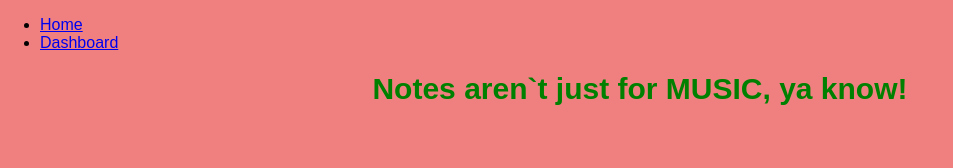
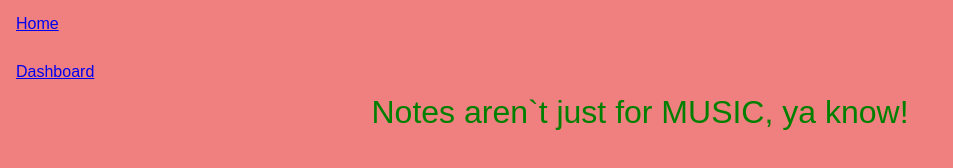
Before and after one commit to tamarushin/28-routing-and-testing, a React app: page / in a window 1280 px wide. Shown: the whole page, without its empty margins (0-953 px from the left). Built offline with nearby package versions, Linux system fonts and the light colour scheme.

Commit message:
fixed layout with css and flexbox

```diff
--- a/src/index.js
+++ b/src/index.js
@@ -3,6 +3,7 @@ import ReactDom from 'react-dom';
 
 
 import App from './components/App/App';
+import './styles/reset.css';
 import './styles/index.scss';
 
 class Main extends Component {
--- a/src/styles/index.scss
+++ b/src/styles/index.scss
@@ -1,27 +1,27 @@
-body {
-  background-color: lightcoral;
-  height:100%;
-  width:100%;
-  margin:0;
-  padding:0;
-
-}
-
 * {
-  box-sizing:border-box;
+  box-sizing: border-box;
   max-width: 100%;
 }
 
+body {
+  background-color: lightcoral;
+  height: 100%;
+  width: 100%;
+  margin: 0;
+  padding: 0;
+}
 
 h1 {
   color: green;
   text-align: center;
-  font-size: 30px;
-  font-family: fantasy
-};
+  font-size: 2em;
+  font-family: fantasy;
+}
 
 p {
-  color: hotpink
+  color: darkSlateGray;
+  padding: 1em
+
 }
 
 button {
@@ -41,7 +41,12 @@ button:hover {
 }
 
 nav {
-  font-family: fantasy
+  font-family: fantasy;
+}
+
+form {
+  display: flex;
+  justify-content: center;
 }
 
 textarea {
@@ -60,7 +65,6 @@ nav {
   border-image: initial;
   padding: 2px;
   margin: 20px;
-
 }
 
 input {
@@ -74,3 +78,7 @@ input {
   font-size: 24px;
   box-align: center;
 }
+
+li {
+ padding: 1em
+}
--- /dev/null
+++ b/src/styles/reset.css
@@ -0,0 +1,48 @@
+/* http://meyerweb.com/eric/tools/css/reset/
+   v2.0 | 20110126
+   License: none (public domain)
+*/
+
+html, body, div, span, applet, object, iframe,
+h1, h2, h3, h4, h5, h6, p, blockquote, pre,
+a, abbr, acronym, address, big, cite, code,
+del, dfn, em, img, ins, kbd, q, s, samp,
+small, strike, strong, sub, sup, tt, var,
+b, u, i, center,
+dl, dt, dd, ol, ul, li,
+fieldset, form, label, legend,
+table, caption, tbody, tfoot, thead, tr, th, td,
+article, aside, canvas, details, embed,
+figure, figcaption, footer, header, hgroup,
+menu, nav, output, ruby, section, summary,
+time, mark, audio, video {
+	margin: 0;
+	padding: 0;
+	border: 0;
+	font-size: 100%;
+	font: inherit;
+	vertical-align: baseline;
+}
+/* HTML5 display-role reset for older browsers */
+article, aside, details, figcaption, figure,
+footer, header, hgroup, menu, nav, section {
+	display: block;
+}
+body {
+	line-height: 1;
+}
+ol, ul {
+	list-style: none;
+}
+blockquote, q {
+	quotes: none;
+}
+blockquote:before, blockquote:after,
+q:before, q:after {
+	content: '';
+	content: none;
+}
+table {
+	border-collapse: collapse;
+	border-spacing: 0;
+}
```
Lines whose indentation alone changed are shown as unchanged.
